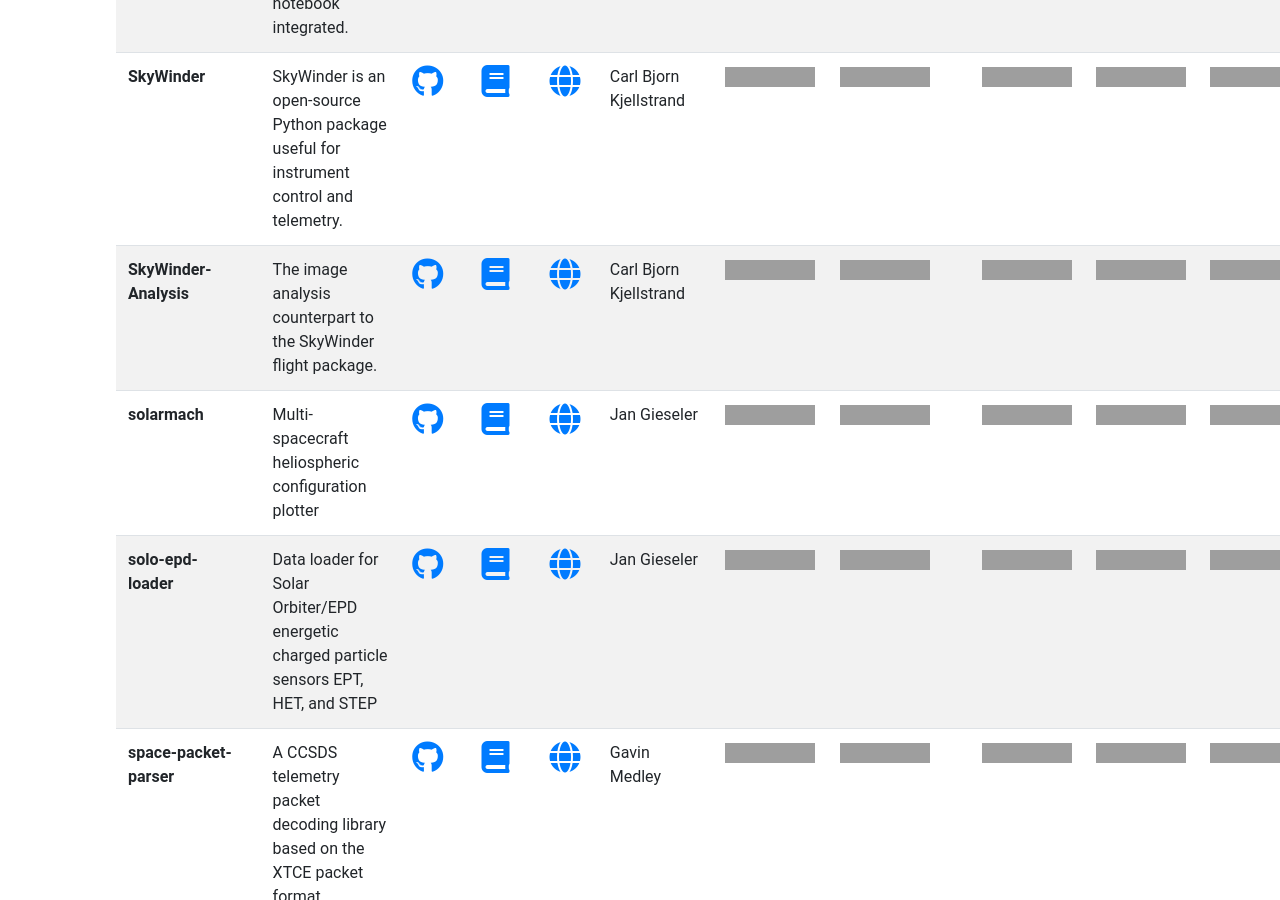
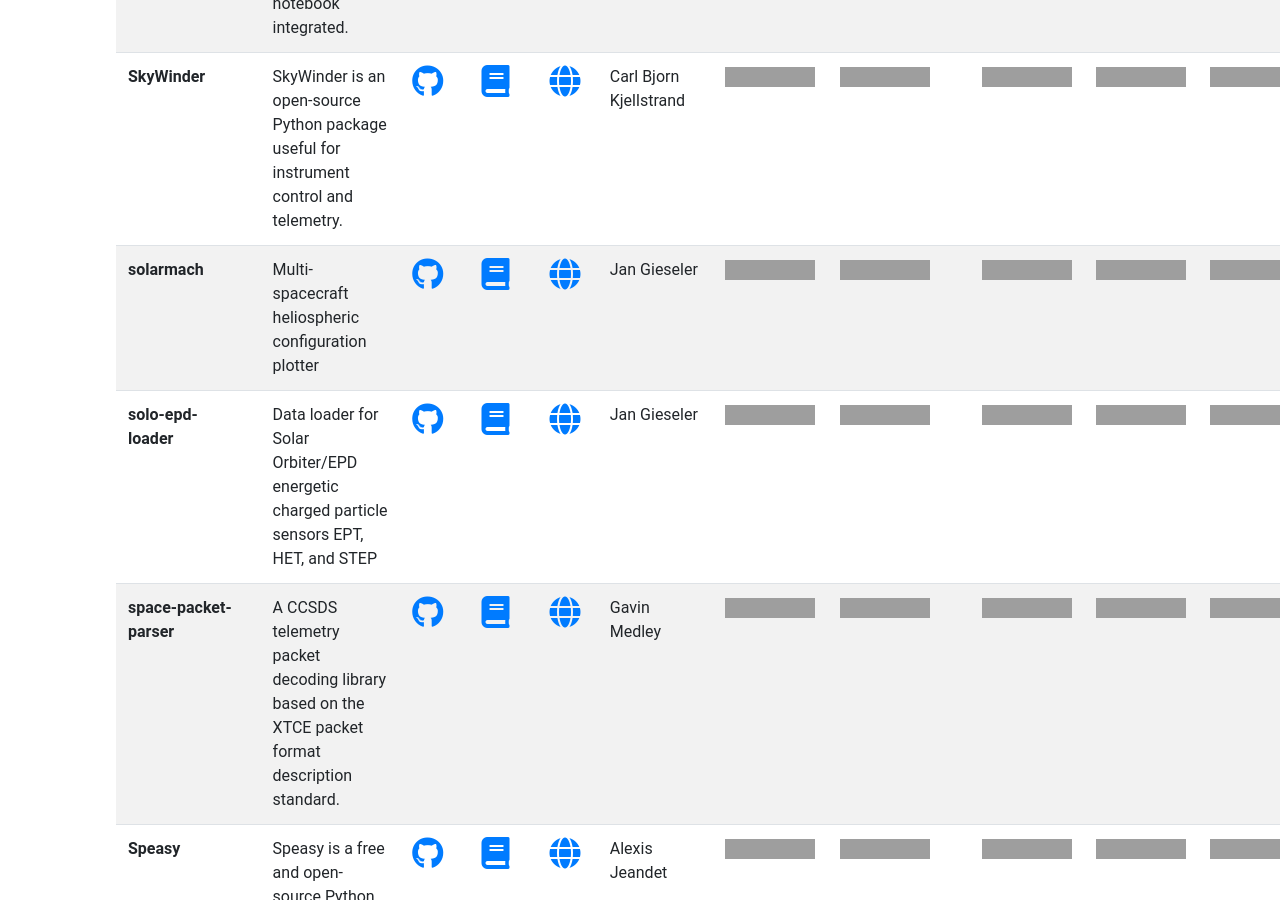
Before and after one commit to heliophysicsPy/heliophysicsPy.github.io, a Jekyll site: the page built from _pages/projects.html, in a window 1280 px wide and 900 px high, scrolled down 7563 px. Built offline with Jekyll 4.4.1, drawn with Linux system fonts in a browser that asks for light colours; nearby versions of some CDN libraries.

Commit message:
Remove SkyWinder-Analysis entry
It has been absorbed by the broader SkyWinder package.

```diff
--- a/_data/projects.yml
+++ b/_data/projects.yml
@@ -116,18 +116,6 @@
   documentation: ["https://img.shields.io/badge/Requires%20improvement-red.svg", "Requires improvement"]
   testing: ["https://img.shields.io/badge/Good-brightgreen.svg", "Good"]
   software_maturity: ["https://img.shields.io/badge/Good-brightgreen.svg", "Good"]
-  python3: ["https://img.shields.io/badge/Good-brightgreen.svg", "Good"]
-  license: ["https://img.shields.io/badge/Good-brightgreen.svg", "Good"]
-
-- name: "SkyWinder-Analysis"
-  description: "The image analysis counterpart to the SkyWinder flight package."
-  code: "https://github.com/PolarMesosphericClouds/SkyWinder"
-  contact: "Carl Bjorn Kjellstrand"
-  keywords: ["ionosphere_thermosphere_mesosphere", "geospace", "planetary", "2D_graphics", "coordinates", "data_container", "image_processing", "csv", "netcdf", "data_analysis", "image"]
-  community: ["https://img.shields.io/badge/Partially%20met-orange.svg", "Partially met"]
-  documentation: ["https://img.shields.io/badge/Requires%20improvement-red.svg", "Requires improvement"]
-  testing: ["https://img.shields.io/badge/Requires%20improvement-red.svg", "Requires improvement"]
-  software_maturity: ["https://img.shields.io/badge/Requires%20improvement-red.svg", "Requires improvement"]
   python3: ["https://img.shields.io/badge/Good-brightgreen.svg", "Good"]
   license: ["https://img.shields.io/badge/Good-brightgreen.svg", "Good"]
 
```
